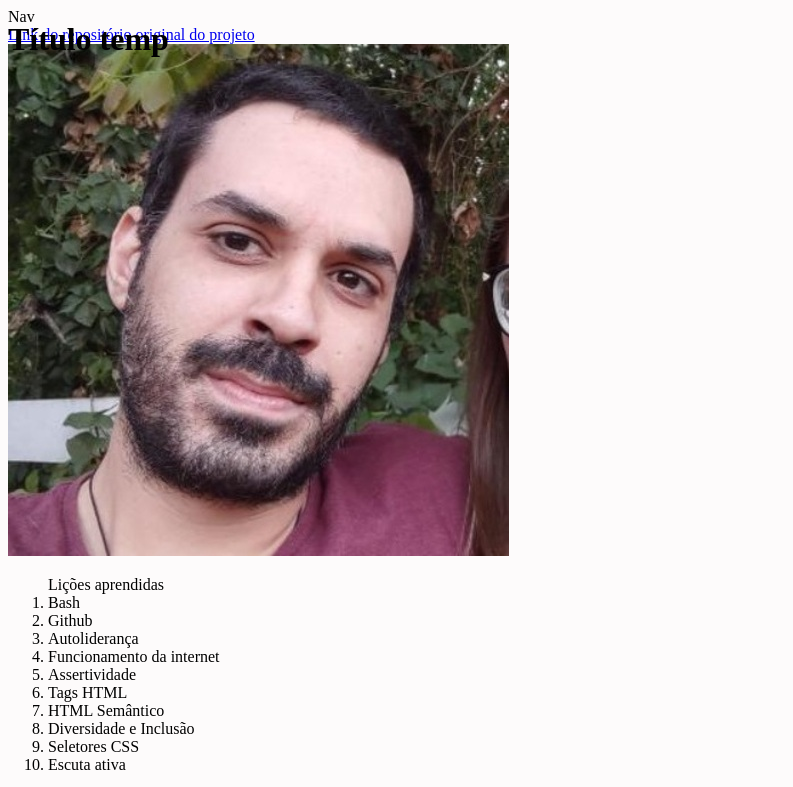
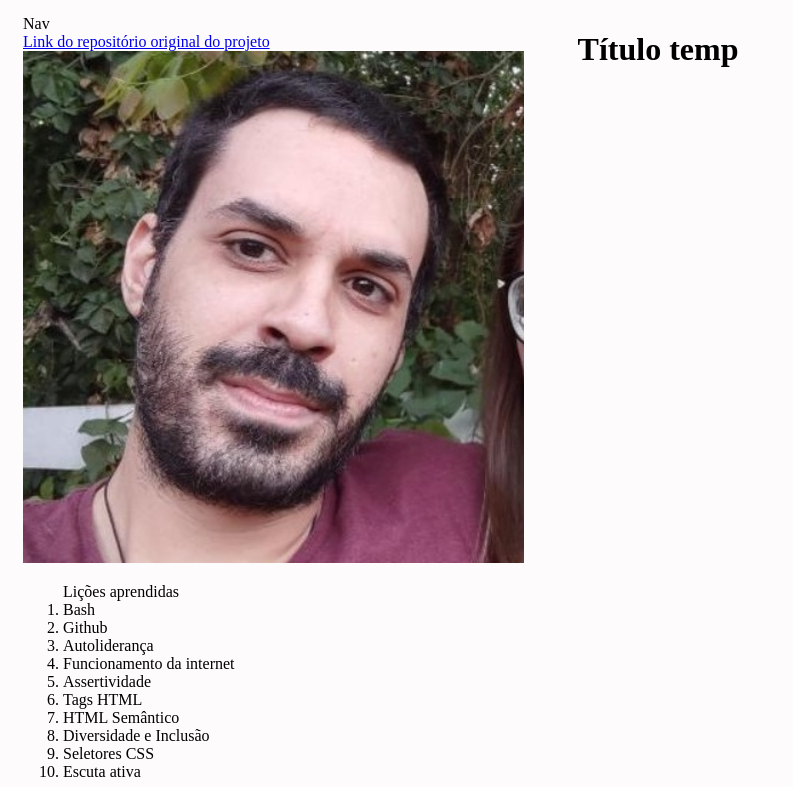
Before and after one commit to AugustoMagalhaes/html-01-lessons-learned, a plain HTML site: page index.html in a window 1280 px wide. Shown: the top 787 px of the page, without its empty margins (0-793 px from the left). Drawn offline with Linux system fonts and the light colour scheme.

```diff
--- a/style.css
+++ b/style.css
@@ -5,4 +5,18 @@
 header {
   position: fixed;
   top: 0px;
+  margin: 10px;
+  width: 100%;
 }
+
+#titulo {
+  text-align: center;
+}
+
+main {
+  margin: 15px;
+}
+
+nav {
+
+}
```
